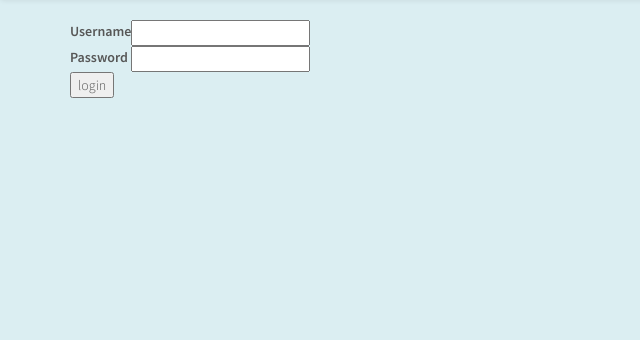
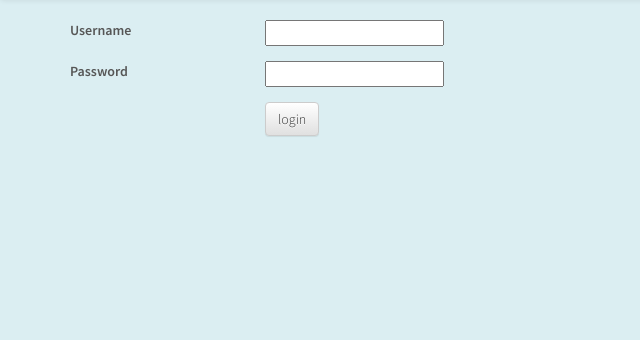
Before and after one commit to cchdo/dimes-2014, a Django app: template dimes/templates/login.html in a window 1280 px wide. Shown: the part 162-502 px from the top of the page, without its empty margins (0-640 px from the left). Run offline with Django 3.2, Linux system fonts and the light colour scheme; the template is opened without the code that fills it, so the values that code supplies are empty, except form fields; tables that the repository leaves empty hold one stand-in row (values such as "Sample post"); form fields are guessed from the names that the template uses; some libraries are stand-ins or nearby versions.

Commit message:
Prettify login page

```diff
--- a/dimes/templates/login.html
+++ b/dimes/templates/login.html
@@ -1,4 +1,5 @@
 {% extends "base.html" %}
+{% load addcss %}
 
 {% block content %}
 
@@ -6,20 +7,26 @@
         <p>Your username and password didn't match. Please try again.</p>
     {% endif %}
 
-    <form method="post" class="form" action="{% url 'django.contrib.auth.views.login' %}">
+    <form method="post" class="form-horizontal" role="form" action="{% url 'django.contrib.auth.views.login' %}">
         {% csrf_token %}
-        <table>
-            <tr>
-                <td>{{ form.username.label_tag }}</td>
-                <td>{{ form.username }}</td>
-            </tr>
-            <tr>
-                <td>{{ form.password.label_tag }}</td>
-                <td>{{ form.password }}</td>
-            </tr>
-       </table>
+        <div class="form-group">
+          <div class="col-sm-2">
+            {{ form.username.label_tag }}
+          </div>
+          <div class="col-sm-10">{{ form.username|add_attributes:"form-control" }}</div>
+        </div>
+        <div class="form-group">
+          <div class="col-sm-2">
+            {{ form.password.label_tag }}
+          </div>
+          <div class="col-sm-10">{{ form.password|add_attributes:"form-control" }}</div>
+        </div>
 
-       <input type="submit" value="login" />
+        <div class='form-group'>
+          <div class="col-sm-offset-2 col-sm-10">
+            <input type="submit" value="login" class="btn btn-default"/>
+          </div>
+        </div>
        <input type="hidden" name="next" value="{{ next }}" />
    </form>
 
```
Also changed, not shown: dimes/templatetags/addcss.py (added, +19 -0 lines), dimes/templatetags/__init__.py (added).
